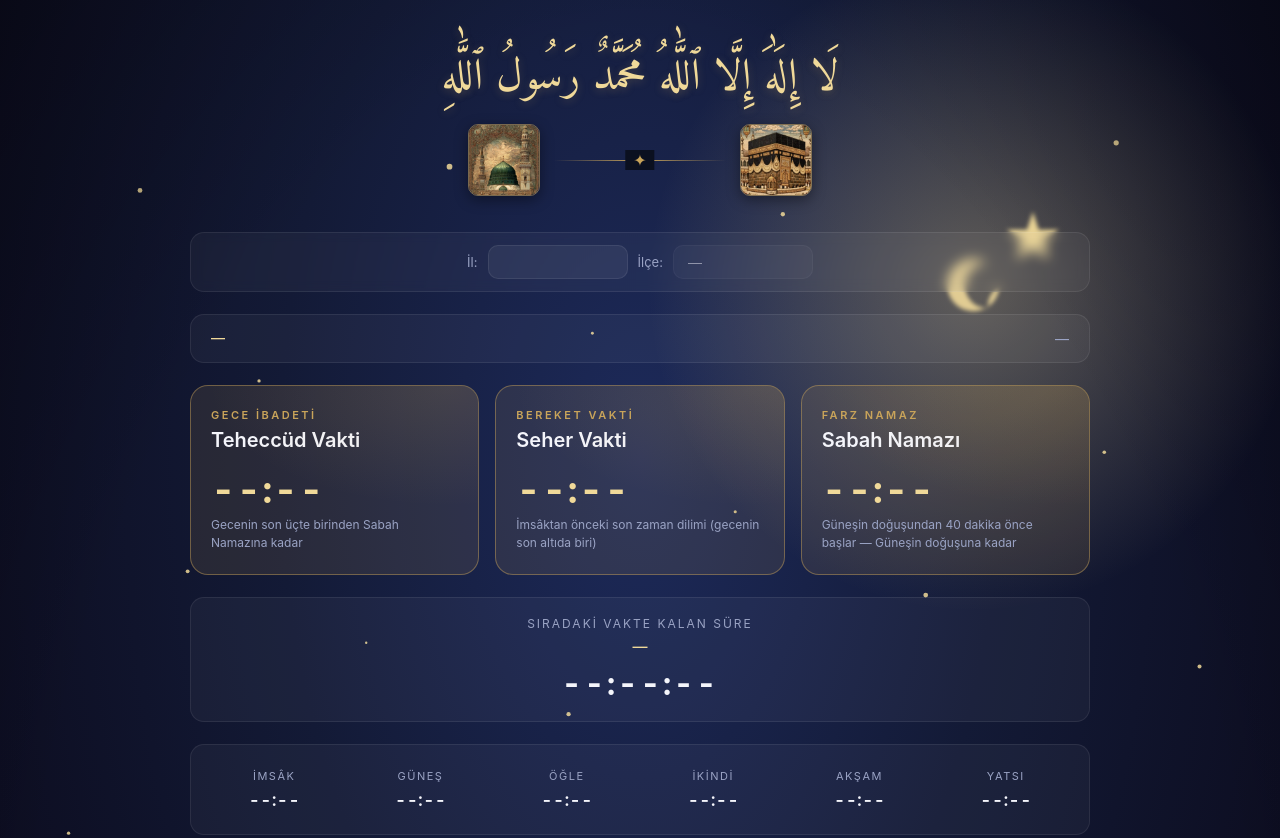
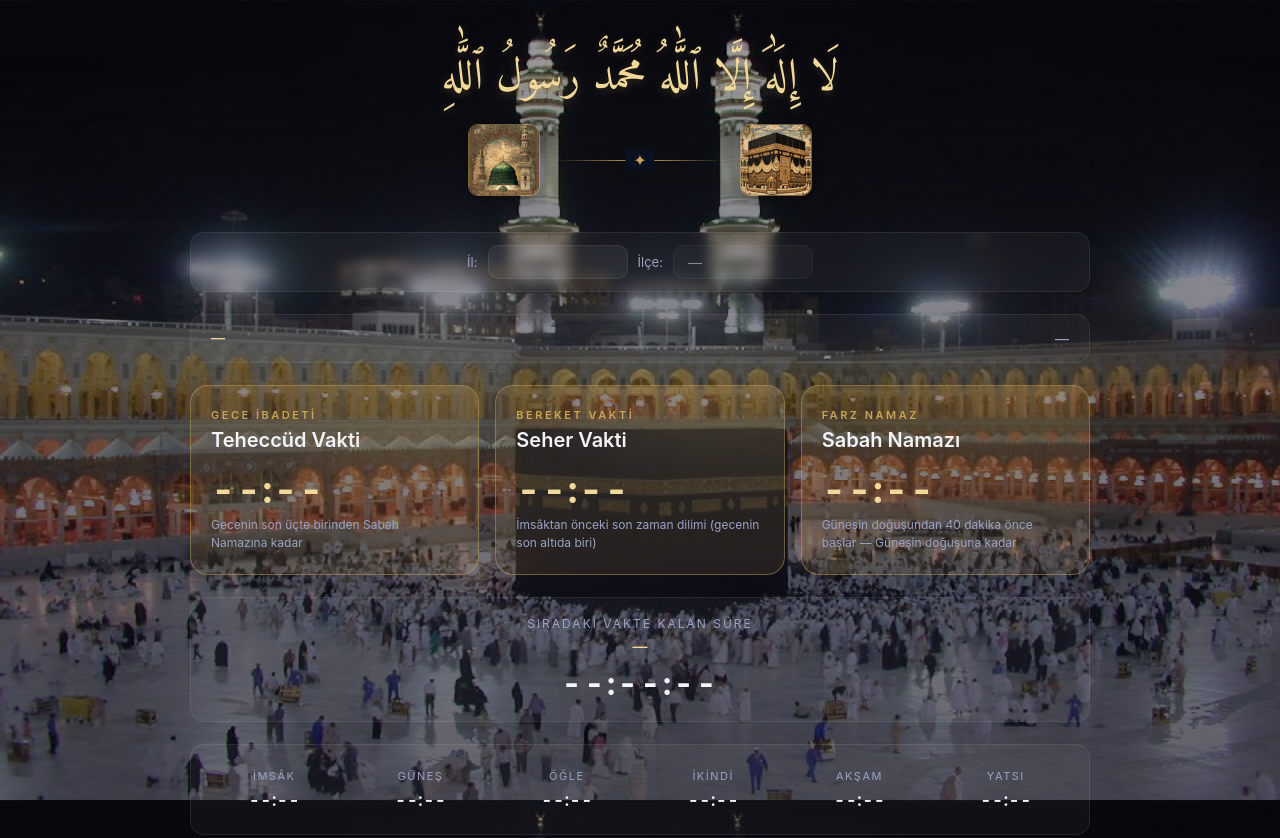
Before and after one commit to darknortthh/teheccud-vakit, a plain HTML site: page index.html in a window 1280 px wide. Shown: the top 838 px of the page. Drawn offline with Linux system fonts and the light colour scheme; no server answers.

Commit message:
Kâbe gece arka planı + son hâl
- Tam sayfa arka plan: Mescidü'l-Harâm gece çekimi (Wikipedia Commons, CC-BY-SA)
- body background multiple layer: gradient overlay + Kâbe resmi + fallback
- Vakit kartlarında glassmorphism — arkadan resim hafifçe görünür
- Gereksiz bg-gece.svg silindi
- SW v1.7.1 → v1.8.2

Resim: assets/bg-kabe.jpg (112 KB, 1200x900)

```diff
--- a/index.html
+++ b/index.html
@@ -32,23 +32,24 @@
 
   * { box-sizing: border-box; margin: 0; padding: 0; }
 
-  html {
-    background-color: var(--bg-1);
-  }
-  body {
+  html, body {
     min-height: 100vh;
     color: var(--text);
     font-family: -apple-system, BlinkMacSystemFont, "Segoe UI", "Helvetica Neue", Arial, "Noto Sans", sans-serif;
     -webkit-font-smoothing: antialiased;
-    background-color: var(--bg-1);
-    background-image: url('./assets/bg-gece.svg');
-    background-size: cover;
-    background-position: center top;
-    background-repeat: no-repeat;
-    background-attachment: fixed;
   }
-
-  body { padding: 32px 20px 64px; display: flex; justify-content: center; }
+  /* Tek body background: alttan üste — overlay, resim, fallback renk
+     Multiple background layers (CSS shorthand) — pseudo element gerek yok */
+  body {
+    background:
+      linear-gradient(180deg, rgba(10, 8, 24, 0.40) 0%, rgba(10, 8, 24, 0.65) 100%),
+      url('./assets/bg-kabe.jpg') center center / cover no-repeat fixed,
+      #0a0818;
+    padding: 32px 20px 64px;
+    display: flex;
+    justify-content: center;
+  }
+  html { background-color: #0a0818; }
   .container { width: 100%; max-width: 900px; display: flex; flex-direction: column; gap: 22px; }
 
   @font-face {
--- a/service-worker.js
+++ b/service-worker.js
@@ -7,7 +7,7 @@
  *     başarılı yanıt gösterilir)
  */
 
-const VERSION = "v1.7.1";
+const VERSION = "v1.8.2";
 const STATIC_CACHE  = `vakit-static-${VERSION}`;
 const RUNTIME_CACHE = `vakit-runtime-${VERSION}`;
 
@@ -23,7 +23,7 @@ const STATIC_ASSETS = [
   "./assets/mescid.jpg",
   "./assets/kabe.jpg",
   "./assets/fonts/amiri-regular.ttf",
-  "./assets/bg-gece.svg"
+  "./assets/bg-kabe.jpg"
 ];
 
 const API_HOSTS = [
```
Also changed, not shown: assets/bg-gece.svg (deleted), assets/bg-kabe.jpg (added), 1 other file.
